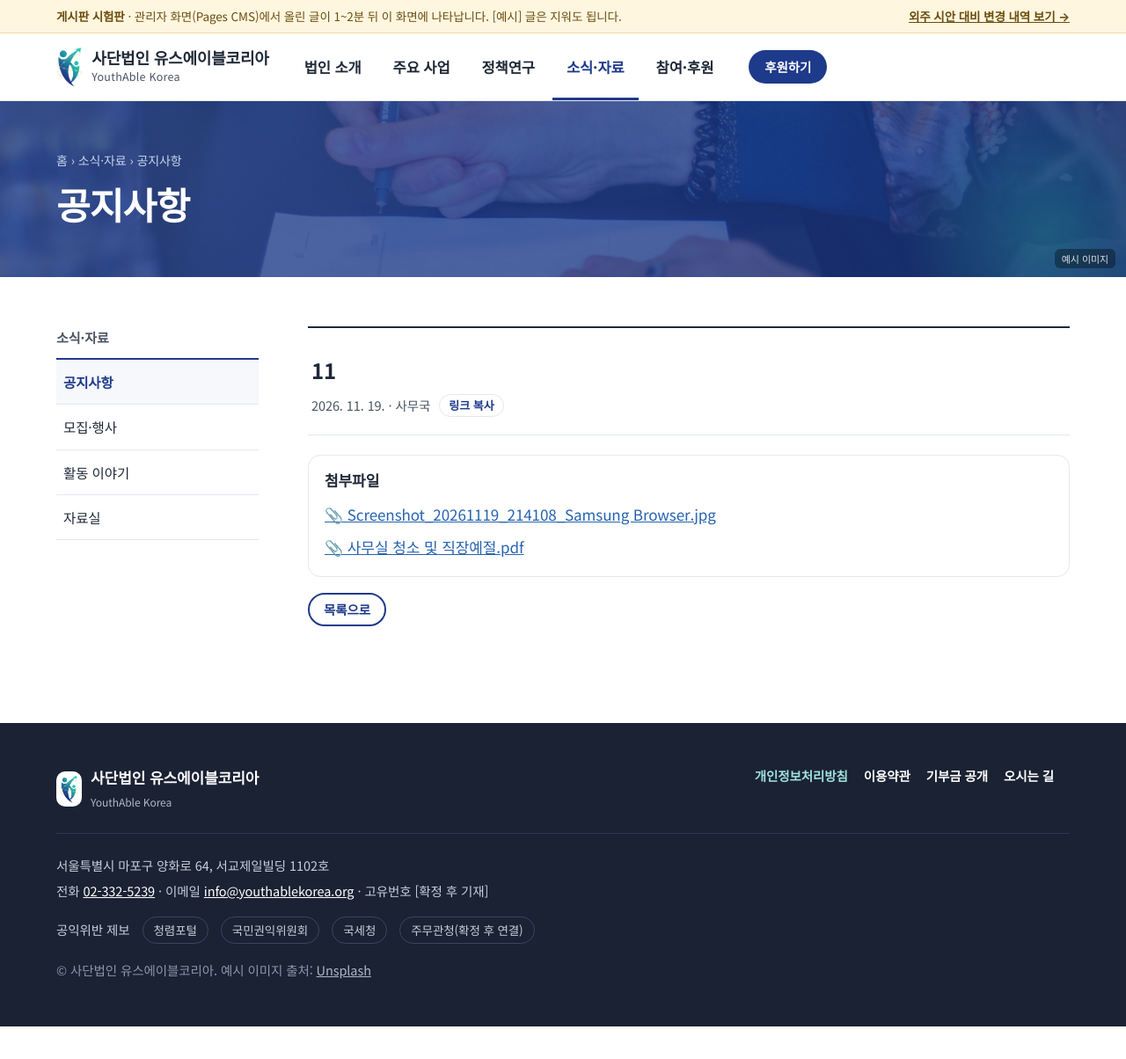
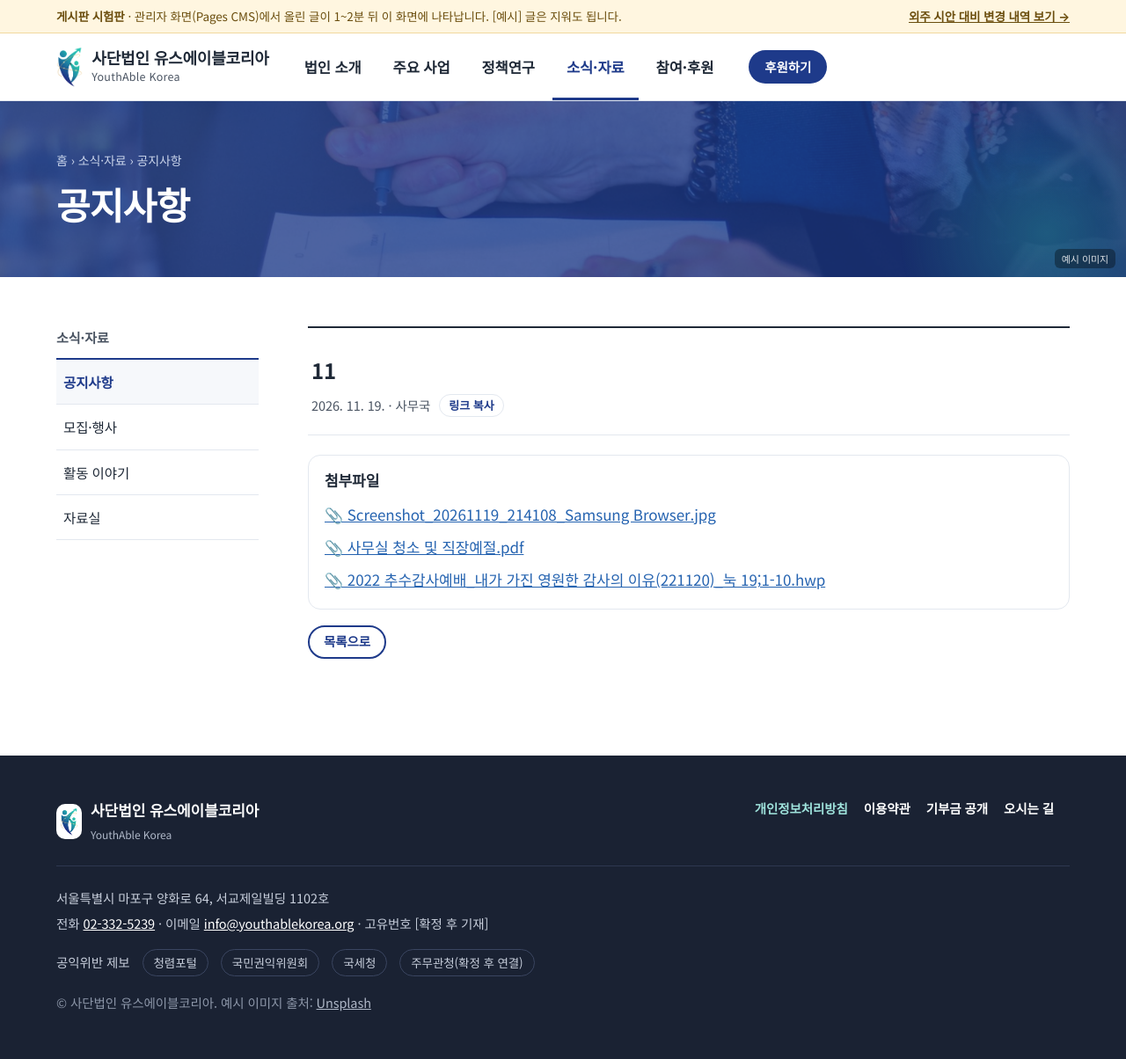
Before and after one commit to youthablekorea/board-test, a Jekyll site: the page built from notice/_posts/2026-11-19-221604.md, in a window 1280 px wide and 1204 px high. Shown: the whole window at 88% size. Built offline with Jekyll 4.4.1, drawn with Linux system fonts in a browser that asks for light colours.

Commit message:
Update notice/_posts/2026-11-19-221604.md (via Pages CMS)

```diff
--- a/notice/_posts/2026-11-19-221604.md
+++ b/notice/_posts/2026-11-19-221604.md
@@ -6,4 +6,5 @@ pinned: false
 files:
   - /board-test/uploads/files/Screenshot_20261119_214108_Samsung Browser.jpg
   - /board-test/uploads/files/사무실 청소 및 직장예절.pdf
+  - /board-test/uploads/files/2022 추수감사예배_내가 가진 영원한 감사의 이유(221120)_눅 19;1-10.hwp
 ---
```
